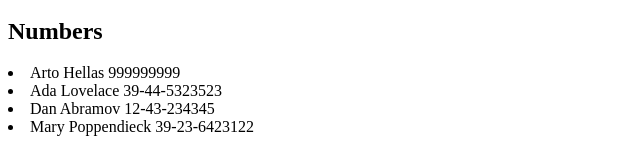
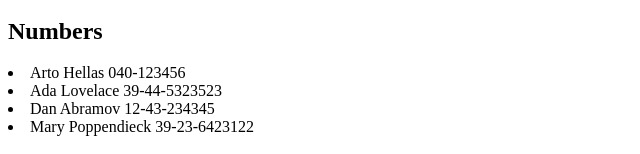
Before and after one commit to CriminalBacon/fullstack2019, a React (Create React App) app in the folder part2/phonebook/: page / in a window 1280 px wide. Shown: the part 220-374 px from the top of the page, without its empty margins (0-640 px from the left). Built offline with nearby package versions, Linux system fonts and the light colour scheme; data requests are answered from the project's data file.

Commit message:
finished 2.11

```diff
--- /dev/null
+++ b/part2/phonebook/db.json
@@ -0,0 +1,24 @@
+{
+  "persons":[
+    {
+      "name": "Arto Hellas",
+      "number": "040-123456",
+      "id": 1
+    },
+    {
+      "name": "Ada Lovelace",
+      "number": "39-44-5323523",
+      "id": 2
+    },
+    {
+      "name": "Dan Abramov",
+      "number": "12-43-234345",
+      "id": 3
+    },
+    {
+      "name": "Mary Poppendieck",
+      "number": "39-23-6423122",
+      "id": 4
+    }
+  ]
+}
--- a/part2/phonebook/src/App.js
+++ b/part2/phonebook/src/App.js
@@ -1,14 +1,25 @@
-import React, { useState } from 'react'
+import React, { useState, useEffect } from 'react'
 import Filter from './components/Filter'
 import PersonForm from './components/PersonForm'
 import Persons from './components/Persons'
 
+import axios from 'axios'
 
-const App = (props) => {
-  const [ persons, setPersons] = useState(props.persons)
+
+const App = () => {
+  const [ persons, setPersons] = useState([])
   const [ newName, setNewName ] = useState('')
   const [ newNumber, setNewNumber ] = useState('')
   const [ searchFilter, setSearchFilter ] = useState('')
+
+  useEffect(() => {
+    axios
+      .get('http://localhost:3001/persons')
+      .then(response => {
+        setPersons(response.data)
+      })
+
+  }, [])
 
 
   const handleNameChange = (event) => {
--- a/part2/phonebook/src/index.js
+++ b/part2/phonebook/src/index.js
@@ -2,32 +2,7 @@ import React from 'react';
 import ReactDOM from 'react-dom';
 import App from './App';
 
-const persons = [
-    {
-        id: 'Arto Hellas',
-        name: 'Arto Hellas',
-        number: '999999999'
-    },
-    {
-        id: 'Ada Lovelace',
-        name: 'Ada Lovelace',
-        number: '39-44-5323523'
-    },
-    {
-        id: 'Dan Abramov',
-        name: 'Dan Abramov',
-        number: '12-43-234345'
-    },
-    {
-        id: 'Mary Poppendieck',
-        name: 'Mary Poppendieck',
-        number: '39-23-6423122'
-    }
-
-]
-
-
 ReactDOM.render(
-    <App persons={persons}/>,
+    <App />,
     document.getElementById('root')
 )
```
Also changed, not shown: part2/phonebook/package.json (+6 -1 lines), 1 other file (tests, documents, lock files or other folders).
